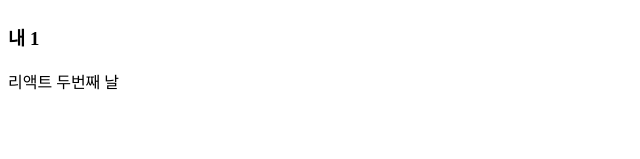
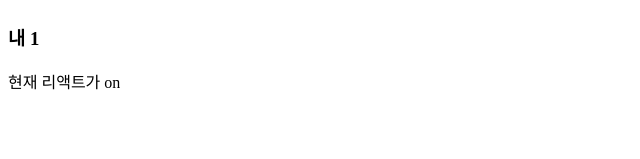
Before and after one commit to qkaxhfms/react_props_error, a React (Create React App) app: page / in a window 1280 px wide. Shown: the part 121-280 px from the top of the page, without its empty margins (0-640 px from the left). Built offline with nearby package versions, Linux system fonts and the light colour scheme; the HTML template or start-up script is replaced by a standard one.

Commit message:
조건부렌더링2

```diff
--- a/src/App.js
+++ b/src/App.js
@@ -7,7 +7,7 @@ function App() {
 
     <>
       <Hi name="민상" friend="친구" one="1"/>
-      <Condition />
+      <Condition isOn={true} />
     </>
 
   );
--- a/src/Condition.js
+++ b/src/Condition.js
@@ -1,9 +1,10 @@
 import React from 'react';
 
-function Condition(){
+function Condition({isOn}){
+    // const {isOn} = props;
     return(
         <>
-            <div>리액트 두번째 날</div>
+            <div>현재 리액트가 {isOn ? "on" : "off"}</div>
         </>
     )
 }
```
